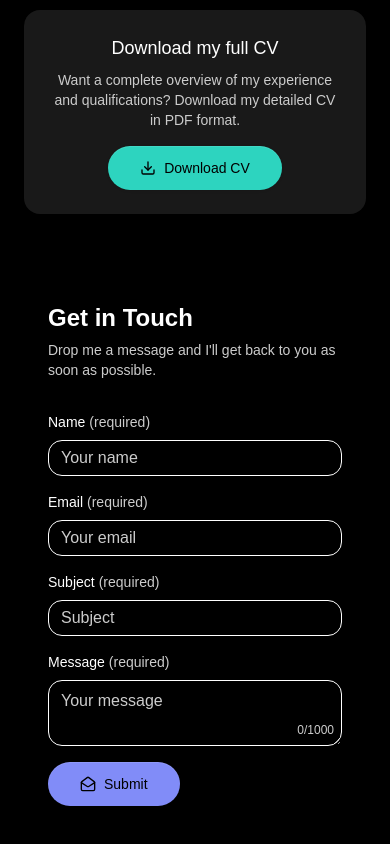
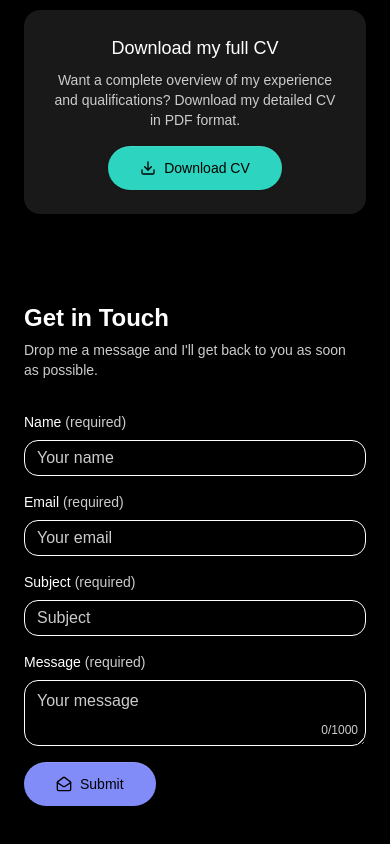
Before and after one commit to stevenmckinnon/resume-nextjs, a Next.js app: page / in a window 390 px wide. Shown: the part 4555-5399 px from the top of the page. Built offline with nearby package versions, Linux system fonts and the light colour scheme.

Commit message:
Adjust layout and contact components for improved spacing and responsiveness

```diff
--- a/src/app/layout.tsx
+++ b/src/app/layout.tsx
@@ -66,7 +66,7 @@ export default function RootLayout({
 
       <body
         className={cn(
-          "min-h-dvh bg-background font-sans antialiased mx-auto pb-12 sm:pb-24",
+          "min-h-dvh bg-background font-sans antialiased mx-auto pb-16 sm:pb-24",
           fontSans.variable
         )}
       >
--- a/src/components/contact.tsx
+++ b/src/components/contact.tsx
@@ -103,7 +103,7 @@ export const Contact = () => {
     return (
       <section
         id="contact"
-        className="relative flex h-96 w-full flex-col items-center justify-center overflow-hidden"
+        className="relative flex w-full flex-col items-center justify-center overflow-hidden"
       >
         <div className="relative z-10 flex flex-col items-center gap-4 text-center">
           <BadgeCheck className="size-16 text-green-500" />
@@ -125,7 +125,7 @@ export const Contact = () => {
 
   return (
     <section id="contact" className="py-12">
-      <div className="container mx-auto px-6">
+      <div>
         <div className="mx-auto w-full max-w-2xl space-y-8">
           <div className="flex-col flex flex-1 space-y-1.5">
             <BlurFade delay={BLUR_FADE_DELAY * 2}>
```
